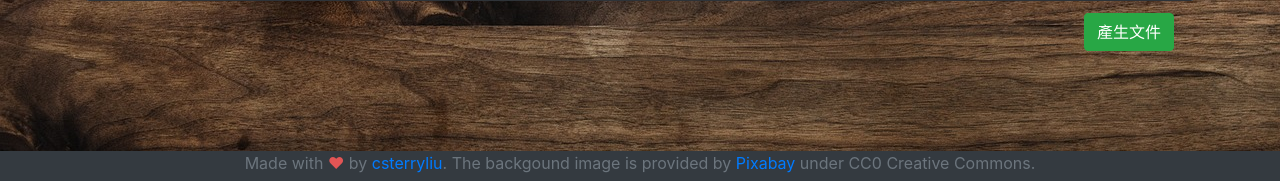
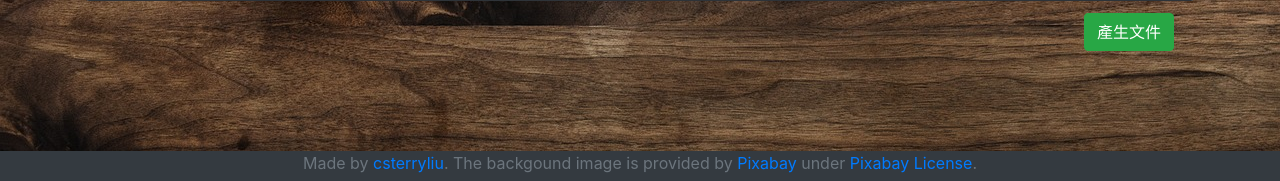
Before and after one commit to csterryliu/Legal-Attest-Letter-Generator-TW-Django, a Django app: page / in a window 1280 px wide. Shown: the part 806-987 px from the top of the page. Run offline with Django 3.2, Linux system fonts and the light colour scheme; parts of the project's set-up code (start-up, migrations or seed data) failed here and were passed over; some libraries are stand-ins or nearby versions.

Commit message:
Update main.html
This commit modifies the following things:
1. Remove Google AdSense.
2. Remove the symbol of love.
3. Update the license used by the background image.

```diff
--- a/lal_web/templates/main.html
+++ b/lal_web/templates/main.html
@@ -12,13 +12,6 @@
 
         <!-- custom js -->
         <script src="/static/js/controls.js"></script>
-        <script async src="//pagead2.googlesyndication.com/pagead/js/adsbygoogle.js"></script>
-        <script>
-                (adsbygoogle = window.adsbygoogle || []).push({
-                  google_ad_client: "ca-pub-3111488014343052",
-                  enable_page_level_ads: true
-                });
-        </script>
     </head>
 
     <body background="/static/img/coffee.jpg">
@@ -101,8 +94,8 @@
 
         <div class="footer">
                 <div class="container">
-                  <span class="text-muted">Made with <span style="color: #e25555;">&#9829;</span> by <a target="_blank" href="https://github.com/csterryliu">csterryliu</a>.</span>
-                  <span class="text-muted">The backgound image is provided by <a target="_blank" href="https://pixabay.com/photo-3271749/">Pixabay</a> under CC0 Creative Commons.</span>
+                  <span class="text-muted">Made by <a target="_blank" href="https://github.com/csterryliu">csterryliu</a>.</span>
+                  <span class="text-muted">The backgound image is provided by <a target="_blank" href="https://pixabay.com/photo-3271749/">Pixabay</a> under <a target="_blank" href="https://pixabay.com/service/license/">Pixabay License</a>.</span>
                 </div>
         </div>
 
```
